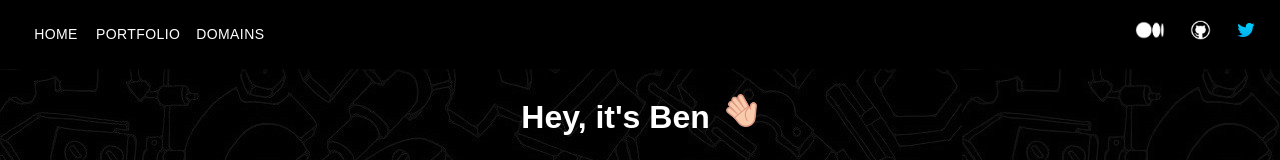
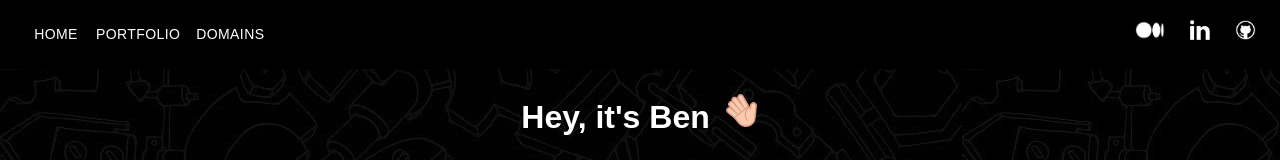
Before and after one commit to benhurley/website-upgrade, a React (Create React App) app: page / in a window 1280 px wide. Shown: the top 160 px of the page. Built offline with nearby package versions, Linux system fonts and the light colour scheme; a web font is replaced by a local one.

Commit message:
replace twitter with linkedin

```diff
--- a/src/components/Navbar/index.tsx
+++ b/src/components/Navbar/index.tsx
@@ -13,7 +13,7 @@ import styled from 'styled-components';
 import { FadeInComponent } from '../../helpers/FadeInComponent';
 import { useNavigate } from 'react-router-dom';
 
-const twitterLogo = require('../../img/twitterLogo.png')
+const linkedinLogo = require('../../img/linkedinLogo.png')
 const githubLogo = require('../../img/githubLogo.png')
 const mediumLogo = require('../../img/mediumLogo.png')
 
@@ -106,11 +106,11 @@ export const NavBar = () => {
                                 <a target="_blank" rel="noopener noreferrer" href="https://medium.com/@benfromtech">
                                     <IconMobile src={mediumLogo} />
                                 </a>
+                                <a target="_blank" rel="noopener noreferrer" href="https://linkedin.com/in/benjamin-hurley">
+                                    <IconMobile src={linkedinLogo} />
+                                </a>
                                 <a target="_blank" rel="noopener noreferrer" href="https://github.com/benhurley">
                                     <IconMobile src={githubLogo} />
-                                </a>
-                                <a target="_blank" rel="noopener noreferrer" href="https://twitter.com/justbenfyi">
-                                    <IconMobile src={twitterLogo} />
                                 </a>
                             </LogoContainer>
                         </Box>
@@ -130,11 +130,11 @@ export const NavBar = () => {
                                 <a target="_blank" rel="noopener noreferrer" href="https://medium.com/@benfromtech">
                                     <IconDesktop src={mediumLogo} />
                                 </a>
+                                <a target="_blank" rel="noopener noreferrer" href="https://linkedin.com/in/benjamin-hurley">
+                                    <IconDesktop src={linkedinLogo} />
+                                </a>
                                 <a target="_blank" rel="noopener noreferrer" href="https://github.com/benhurley">
                                     <IconDesktop src={githubLogo} />
-                                </a>
-                                <a target="_blank" rel="noopener noreferrer" href="https://twitter.com/justbenfyi">
-                                    <IconDesktop src={twitterLogo} />
                                 </a>
                             </LogoContainer>
                         </Box>
```
Also changed, not shown: src/img/linkedinLogo.png (added), src/img/twitterLogo.png (deleted).
